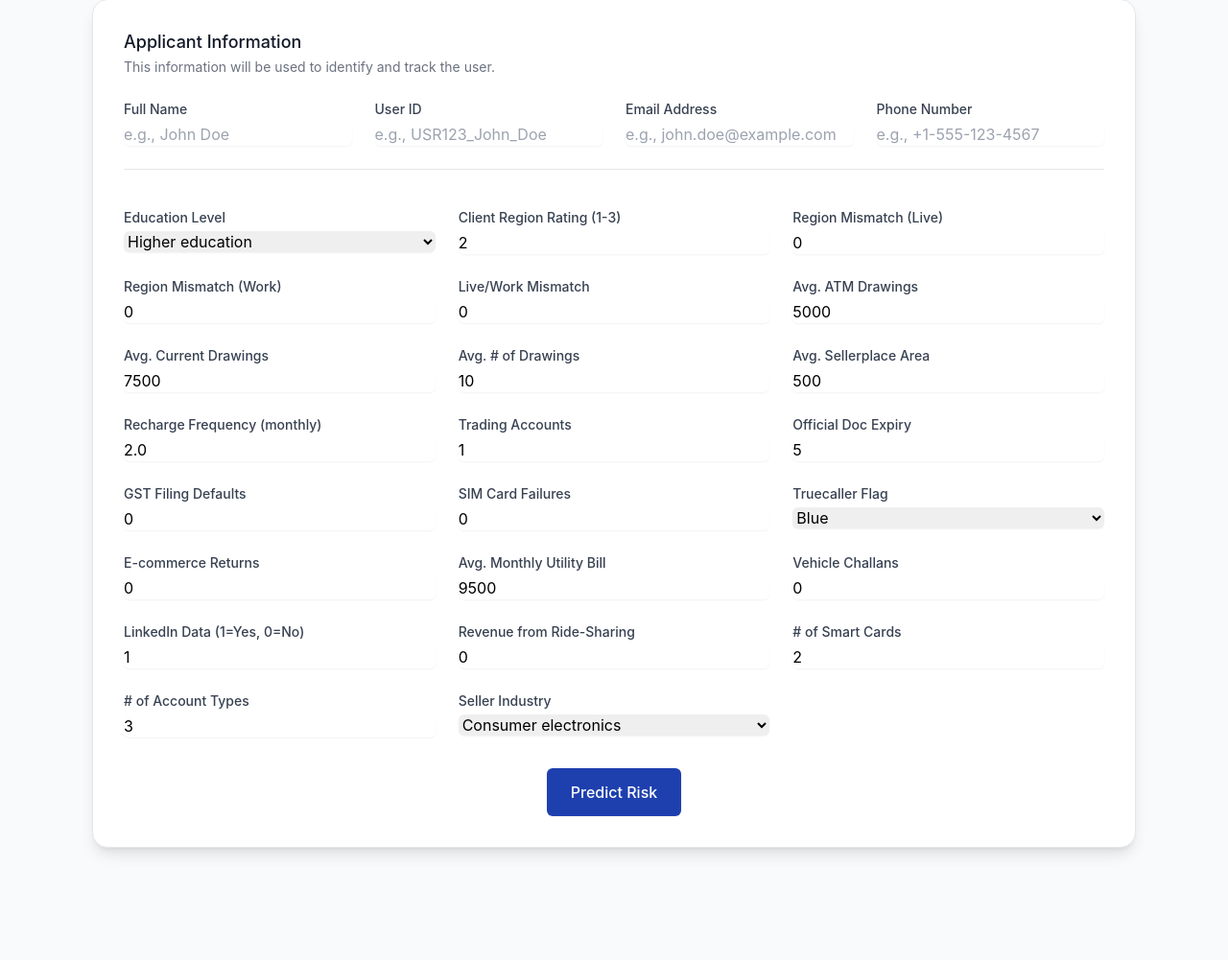
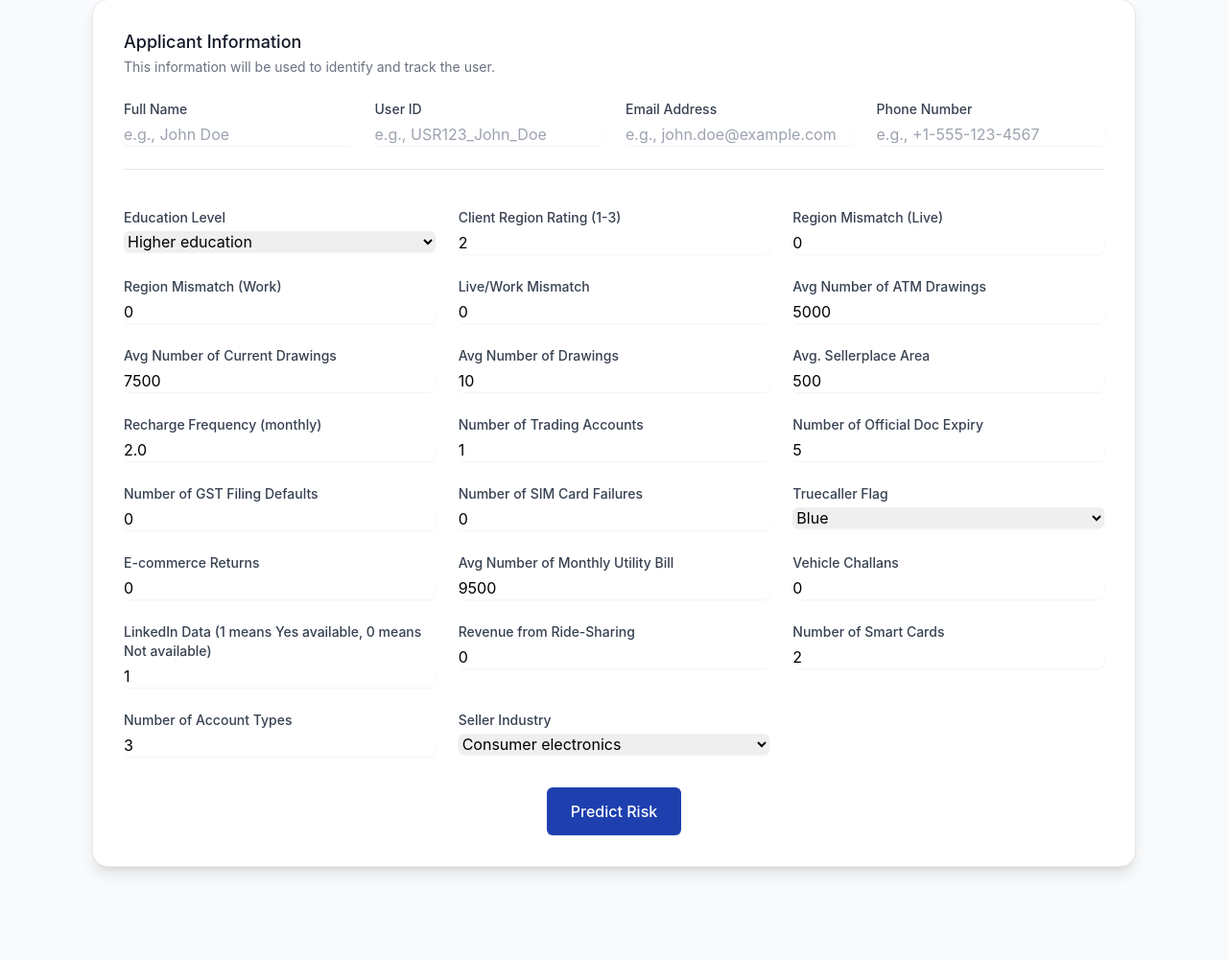
Before and after one commit to DivyanshGupta2006/Default-Probability-Model-Using-Alternative-Data, a FastAPI app: page /add in a window 1280 px wide. Shown: the part 226-1227 px from the top of the page at 96% size. Run offline with FastAPI, Linux system fonts and the light colour scheme; some libraries are stand-ins or nearby versions.

Commit message:
database edits

```diff
--- a/src/interface/templates/add_user.html
+++ b/src/interface/templates/add_user.html
@@ -65,17 +65,17 @@
                 </div>
 
                 <div class="form-group">
-                    <label for="AMT_DRAWINGS_ATM_CURRENT" class="block text-sm font-medium text-gray-700">Avg. ATM Drawings</label>
+                    <label for="AMT_DRAWINGS_ATM_CURRENT" class="block text-sm font-medium text-gray-700">Avg Number of ATM Drawings</label>
                     <input type="number" step="100" id="AMT_DRAWINGS_ATM_CURRENT" name="AMT_DRAWINGS_ATM_CURRENT" value="5000" class="mt-1 block w-full rounded-md border-gray-300 shadow-sm focus:border-finshield-blue focus:ring-finshield-blue">
                 </div>
 
                 <div class="form-group">
-                    <label for="AMT_DRAWINGS_CURRENT" class="block text-sm font-medium text-gray-700">Avg. Current Drawings</label>
+                    <label for="AMT_DRAWINGS_CURRENT" class="block text-sm font-medium text-gray-700">Avg Number of Current Drawings</label>
                     <input type="number" step="100" id="AMT_DRAWINGS_CURRENT" name="AMT_DRAWINGS_CURRENT" value="7500" class="mt-1 block w-full rounded-md border-gray-300 shadow-sm focus:border-finshield-blue focus:ring-finshield-blue">
                 </div>
 
                 <div class="form-group">
-                    <label for="CNT_DRAWINGS_CURRENT" class="block text-sm font-medium text-gray-700">Avg. # of Drawings</label>
+                    <label for="CNT_DRAWINGS_CURRENT" class="block text-sm font-medium text-gray-700">Avg Number of Drawings</label>
                     <input type="number" step="1" id="CNT_DRAWINGS_CURRENT" name="CNT_DRAWINGS_CURRENT" value="10" class="mt-1 block w-full rounded-md border-gray-300 shadow-sm focus:border-finshield-blue focus:ring-finshield-blue">
                 </div>
 
@@ -90,22 +90,22 @@
                 </div>
 
                 <div class="form-group">
-                    <label for="TRD_ACC" class="block text-sm font-medium text-gray-700">Trading Accounts</label>
+                    <label for="TRD_ACC" class="block text-sm font-medium text-gray-700">Number of Trading Accounts</label>
                     <input type="number" step="1" id="TRD_ACC" name="TRD_ACC" value="1" class="mt-1 block w-full rounded-md border-gray-300 shadow-sm focus:border-finshield-blue focus:ring-finshield-blue">
                 </div>
 
                 <div class="form-group">
-                    <label for="OFC_DOC_EXP" class="block text-sm font-medium text-gray-700">Official Doc Expiry</label>
+                    <label for="OFC_DOC_EXP" class="block text-sm font-medium text-gray-700">Number of Official Doc Expiry</label>
                     <input type="number" id="OFC_DOC_EXP" name="OFC_DOC_EXP" value="5" class="mt-1 block w-full rounded-md border-gray-300 shadow-sm focus:border-finshield-blue focus:ring-finshield-blue">
                 </div>
 
                 <div class="form-group">
-                    <label for="GST_FIL_DEF" class="block text-sm font-medium text-gray-700">GST Filing Defaults</label>
+                    <label for="GST_FIL_DEF" class="block text-sm font-medium text-gray-700">Number of GST Filing Defaults</label>
                     <input type="number" id="GST_FIL_DEF" name="GST_FIL_DEF" value="0" class="mt-1 block w-full rounded-md border-gray-300 shadow-sm focus:border-finshield-blue focus:ring-finshield-blue">
                 </div>
 
                 <div class="form-group">
-                    <label for="SIM_CARD_FAIL" class="block text-sm font-medium text-gray-700">SIM Card Failures</label>
+                    <label for="SIM_CARD_FAIL" class="block text-sm font-medium text-gray-700">Number of SIM Card Failures</label>
                     <input type="number" id="SIM_CARD_FAIL" name="SIM_CARD_FAIL" value="0" class="mt-1 block w-full rounded-md border-gray-300 shadow-sm focus:border-finshield-blue focus:ring-finshield-blue">
                 </div>
 
@@ -124,7 +124,7 @@
                 </div>
 
                 <div class="form-group">
-                    <label for="UTILITY_BIL" class="block text-sm font-medium text-gray-700">Avg. Monthly Utility Bill</label>
+                    <label for="UTILITY_BIL" class="block text-sm font-medium text-gray-700">Avg Number of Monthly Utility Bill</label>
                     <input type="number" step="100" id="UTILITY_BIL" name="UTILITY_BIL" value="9500" required class="mt-1 block w-full rounded-md border-gray-300 shadow-sm focus:border-finshield-blue focus:ring-finshield-blue">
                 </div>
 
@@ -134,7 +134,7 @@
                 </div>
 
                 <div class="form-group">
-                    <label for="LINKEDIN_DATA" class="block text-sm font-medium text-gray-700">LinkedIn Data (1=Yes, 0=No)</label>
+                    <label for="LINKEDIN_DATA" class="block text-sm font-medium text-gray-700">LinkedIn Data (1 means Yes available, 0 means Not available)</label>
                     <input type="number" id="LINKEDIN_DATA" name="LINKEDIN_DATA" value="1" class="mt-1 block w-full rounded-md border-gray-300 shadow-sm focus:border-finshield-blue focus:ring-finshield-blue">
                 </div>
 
@@ -144,12 +144,12 @@
                 </div>
 
                 <div class="form-group">
-                    <label for="NO_OF_SMRT_CARD" class="block text-sm font-medium text-gray-700"># of Smart Cards</label>
+                    <label for="NO_OF_SMRT_CARD" class="block text-sm font-medium text-gray-700">Number of Smart Cards</label>
                     <input type="number" id="NO_OF_SMRT_CARD" name="NO_OF_SMRT_CARD" value="2" class="mt-1 block w-full rounded-md border-gray-300 shadow-sm focus:border-finshield-blue focus:ring-finshield-blue">
                 </div>
 
                 <div class="form-group">
-                    <label for="NO_TYPE_OF_ACC" class="block text-sm font-medium text-gray-700"># of Account Types</label>
+                    <label for="NO_TYPE_OF_ACC" class="block text-sm font-medium text-gray-700">Number of Account Types</label>
                     <input type="number" id="NO_TYPE_OF_ACC" name="NO_TYPE_OF_ACC" value="3" class="mt-1 block w-full rounded-md border-gray-300 shadow-sm focus:border-finshield-blue focus:ring-finshield-blue">
                 </div>
 
```
